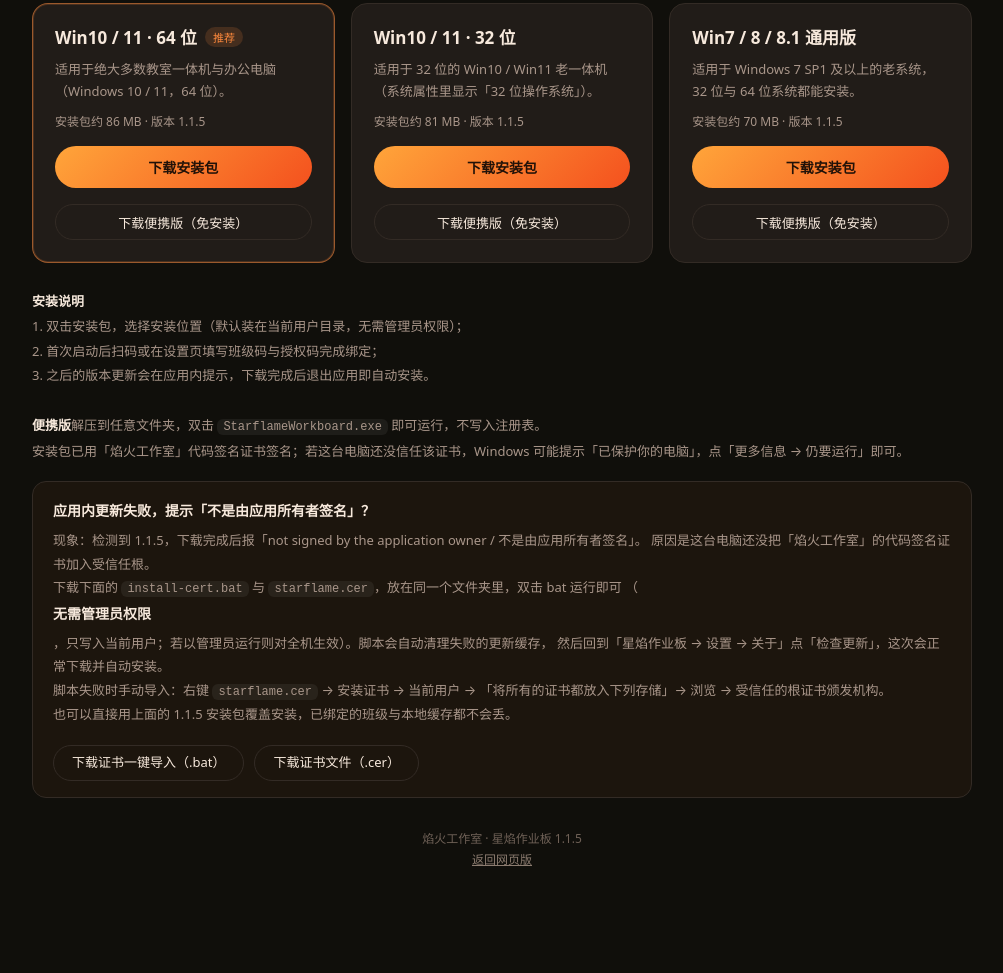
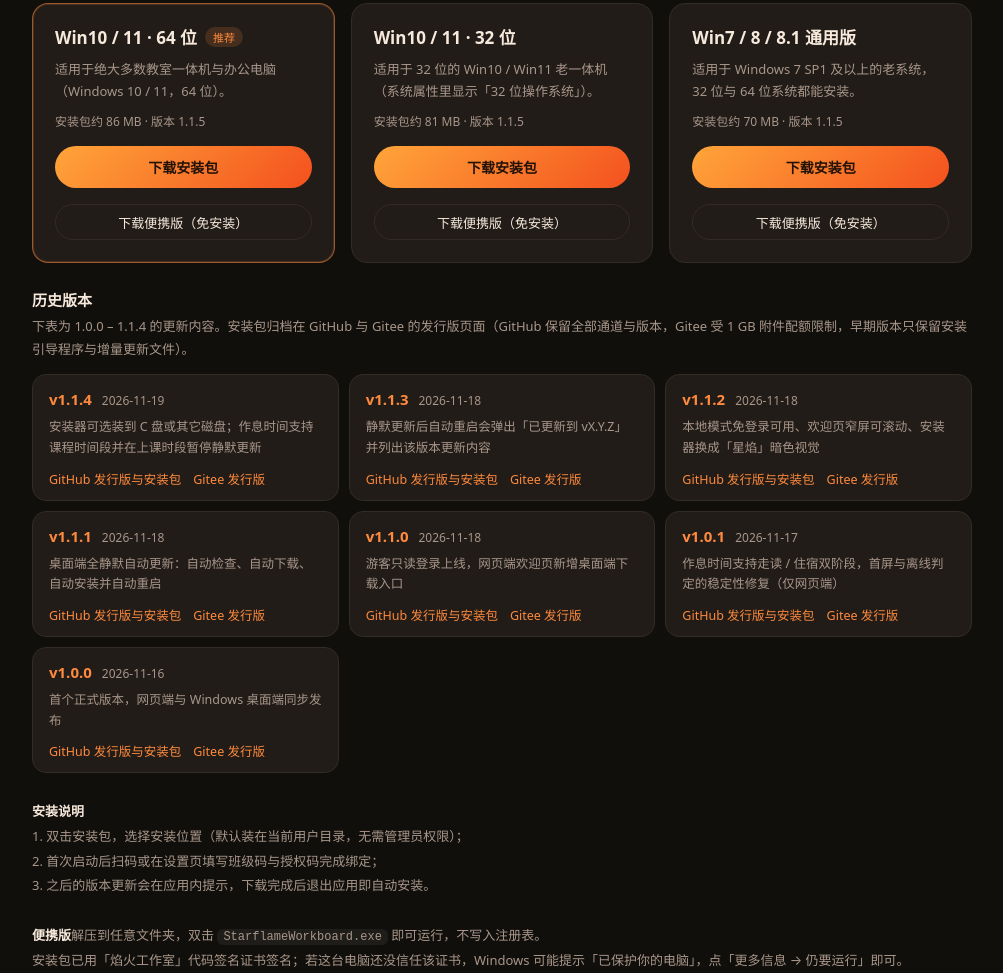
Before and after one commit to StarFlame-Studio/StarFlame-Workboard, an Electron app: page apps/desktop/download-page/index.html in a window 1280 px wide. Shown: the part 296-1269 px from the top of the page, without its empty margins (138-1141 px from the left). Before the commit the page ends 1231 px from the top, so only its background shows below. Drawn offline with Linux system fonts and the light colour scheme.

Commit message:
docs(desktop): 下载页新增 1.0.0–1.1.4 历史版本更新内容与双平台发行版入口

```diff
--- a/apps/desktop/download-page/index.html
+++ b/apps/desktop/download-page/index.html
@@ -129,6 +129,34 @@
       .fix code { background: rgba(255, 255, 255, 0.06); border-radius: 6px; padding: 1px 6px; font-size: 12px; }
       .fix-links { display: flex; gap: 10px; flex-wrap: wrap; margin-top: 12px; }
       .fix-links .btn.secondary { width: auto; padding: 0 18px; }
+      .history {
+        max-width: 940px;
+        width: 100%;
+        margin-top: 26px;
+      }
+      .history > b { display: block; color: var(--text); font-size: 15px; margin-bottom: 4px; }
+      .history > span { color: var(--muted); font-size: 13px; line-height: 1.7; }
+      .history ul {
+        list-style: none;
+        margin: 14px 0 0;
+        padding: 0;
+        display: grid;
+        gap: 10px;
+        grid-template-columns: repeat(auto-fit, minmax(280px, 1fr));
+      }
+      .history li {
+        background: var(--card);
+        border: 1px solid var(--line);
+        border-radius: 14px;
+        padding: 14px 16px 12px;
+      }
+      .hist-head { display: flex; align-items: baseline; gap: 10px; }
+      .hist-head b { font-size: 15px; color: var(--accent); }
+      .hist-date { color: var(--muted); font-size: 12px; }
+      .history li p { margin: 8px 0 10px; color: var(--muted); font-size: 12.5px; line-height: 1.65; }
+      .hist-links { display: flex; gap: 12px; flex-wrap: wrap; font-size: 12.5px; }
+      .hist-links a { color: var(--accent); text-decoration: none; }
+      .hist-links a:hover { text-decoration: underline; }
       footer { margin-top: 30px; color: #6f6157; font-size: 12px; text-align: center; line-height: 1.8; }
       footer a { color: #8c7c70; }
     </style>
@@ -175,6 +203,84 @@
         <a class="btn" href="./win7-ia32/StarflameWorkboard-1.1.5-ia32.exe">下载安装包</a>
         <a class="btn secondary" href="./win7-ia32/StarflameWorkboard-1.1.5-ia32.zip">下载便携版（免安装）</a>
       </div>
+    </div>
+
+
+    <div class="history">
+      <b>历史版本</b>
+      <span>下表为 1.0.0 – 1.1.4 的更新内容。安装包归档在 GitHub 与 Gitee 的发行版页面（GitHub 保留全部通道与版本，Gitee 受 1 GB 附件配额限制，早期版本只保留安装引导程序与增量更新文件）。</span>
+      <ul>
+        <li>
+          <div class="hist-head">
+            <b>v1.1.4</b><span class="hist-date">2026-11-19</span>
+          </div>
+          <p>安装器可选装到 C 盘或其它磁盘；作息时间支持课程时间段并在上课时段暂停静默更新</p>
+          <div class="hist-links">
+            <a href="https://github.com/StarFlame-Studio/StarFlame-Workboard/releases/tag/v1.1.4" target="_blank" rel="noopener">GitHub 发行版与安装包</a>
+            <a href="https://gitee.com/starflame-studio/starflame-workboard/releases/tag/v1.1.4" target="_blank" rel="noopener">Gitee 发行版</a>
+          </div>
+        </li>
+        <li>
+          <div class="hist-head">
+            <b>v1.1.3</b><span class="hist-date">2026-11-18</span>
+          </div>
+          <p>静默更新后自动重启会弹出「已更新到 vX.Y.Z」并列出该版本更新内容</p>
+          <div class="hist-links">
+            <a href="https://github.com/StarFlame-Studio/StarFlame-Workboard/releases/tag/v1.1.3" target="_blank" rel="noopener">GitHub 发行版与安装包</a>
+            <a href="https://gitee.com/starflame-studio/starflame-workboard/releases/tag/v1.1.3" target="_blank" rel="noopener">Gitee 发行版</a>
+          </div>
+        </li>
+        <li>
+          <div class="hist-head">
+            <b>v1.1.2</b><span class="hist-date">2026-11-18</span>
+          </div>
+          <p>本地模式免登录可用、欢迎页窄屏可滚动、安装器换成「星焰」暗色视觉</p>
+          <div class="hist-links">
+            <a href="https://github.com/StarFlame-Studio/StarFlame-Workboard/releases/tag/v1.1.2" target="_blank" rel="noopener">GitHub 发行版与安装包</a>
+            <a href="https://gitee.com/starflame-studio/starflame-workboard/releases/tag/v1.1.2" target="_blank" rel="noopener">Gitee 发行版</a>
+          </div>
+        </li>
+        <li>
+          <div class="hist-head">
+            <b>v1.1.1</b><span class="hist-date">2026-11-18</span>
+          </div>
+          <p>桌面端全静默自动更新：自动检查、自动下载、自动安装并自动重启</p>
+          <div class="hist-links">
+            <a href="https://github.com/StarFlame-Studio/StarFlame-Workboard/releases/tag/v1.1.1" target="_blank" rel="noopener">GitHub 发行版与安装包</a>
+            <a href="https://gitee.com/starflame-studio/starflame-workboard/releases/tag/v1.1.1" target="_blank" rel="noopener">Gitee 发行版</a>
+          </div>
+        </li>
+        <li>
+          <div class="hist-head">
+            <b>v1.1.0</b><span class="hist-date">2026-11-18</span>
+          </div>
+          <p>游客只读登录上线，网页端欢迎页新增桌面端下载入口</p>
+          <div class="hist-links">
+            <a href="https://github.com/StarFlame-Studio/StarFlame-Workboard/releases/tag/v1.1.0" target="_blank" rel="noopener">GitHub 发行版与安装包</a>
+            <a href="https://gitee.com/starflame-studio/starflame-workboard/releases/tag/v1.1.0" target="_blank" rel="noopener">Gitee 发行版</a>
+          </div>
+        </li>
+        <li>
+          <div class="hist-head">
+            <b>v1.0.1</b><span class="hist-date">2026-11-17</span>
+          </div>
+          <p>作息时间支持走读 / 住宿双阶段，首屏与离线判定的稳定性修复（仅网页端）</p>
+          <div class="hist-links">
+            <a href="https://github.com/StarFlame-Studio/StarFlame-Workboard/releases/tag/v1.0.1" target="_blank" rel="noopener">GitHub 发行版与安装包</a>
+            <a href="https://gitee.com/starflame-studio/starflame-workboard/releases/tag/v1.0.1" target="_blank" rel="noopener">Gitee 发行版</a>
+          </div>
+        </li>
+        <li>
+          <div class="hist-head">
+            <b>v1.0.0</b><span class="hist-date">2026-11-16</span>
+          </div>
+          <p>首个正式版本，网页端与 Windows 桌面端同步发布</p>
+          <div class="hist-links">
+            <a href="https://github.com/StarFlame-Studio/StarFlame-Workboard/releases/tag/v1.0.0" target="_blank" rel="noopener">GitHub 发行版与安装包</a>
+            <a href="https://gitee.com/starflame-studio/starflame-workboard/releases/tag/v1.0.0" target="_blank" rel="noopener">Gitee 发行版</a>
+          </div>
+        </li>
+      </ul>
     </div>
 
     <div class="tips">
```
